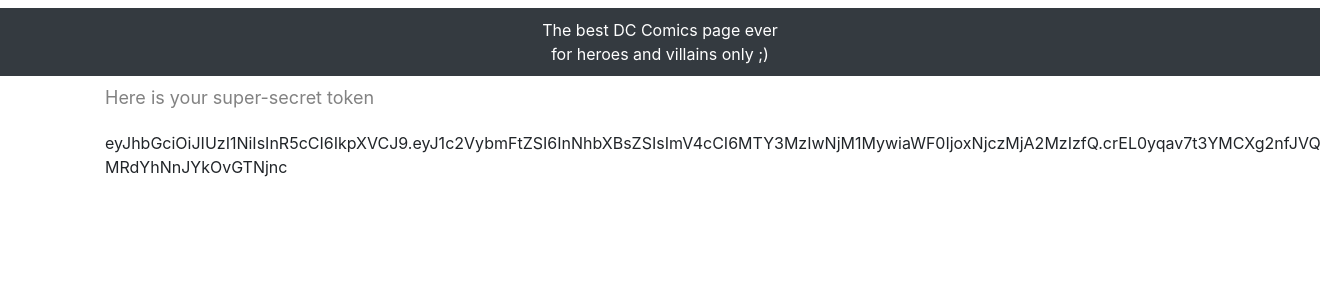
After one commit to KCzenczek/django_jwt_project, a Django app: page /dc/token in a window 1320 px wide; the page is wider, and only the part inside the window is pictured. The commit adds this page. Shown: the top 300 px of that part. Run offline with Django 4.2, Linux system fonts and the light colour scheme; the visitor is signed in with stand-in values (Sample User, id 1); some libraries are stand-ins or nearby versions.

Commit message:
token set up

```diff
--- a/main_page/urls.py
+++ b/main_page/urls.py
@@ -7,5 +7,6 @@ urlpatterns = [
     path("login", views.f_login, name="f_login"),
     path("logout", views.f_logout, name="f_logout"),
     path("api/", include("api.urls")),
+    path("token", views.token_generation, name="token_generation")
 
 ]
--- a/main_page/views.py
+++ b/main_page/views.py
@@ -1,6 +1,10 @@
+import jwt
+from datetime import datetime, timedelta
+
 from django.shortcuts import render, redirect
 from django.contrib import messages
 from django.contrib.auth import login, logout
+from django.contrib.auth.decorators import login_required
 from django.contrib.auth.models import User
 from django.core.exceptions import ObjectDoesNotExist
 
@@ -44,3 +48,17 @@ def f_login(request):
 def f_logout(request):
     logout(request)
     return redirect("/dc")
+
+
+@login_required
+def token_generation(request):
+    username = request.user.username
+
+    token_jwt = jwt.encode(
+        {
+            "username": username,
+            "exp": datetime.utcnow() + timedelta(seconds=30),
+            "iat": datetime.utcnow()
+        }, "access_secret", algorithm='HS256'
+    )
+    return render(request, 'main_page/token_generation.html', context={"token": token_jwt})
--- /dev/null
+++ b/static/css/token.css
@@ -0,0 +1,5 @@
+.token_text {
+    margin-bottom: 20px;
+    font-size: large;
+    color: #828282;
+}
--- a/templates/main_page/main_page.html
+++ b/templates/main_page/main_page.html
@@ -33,7 +33,7 @@
         </li>
         <li class="nav-item">
           <div type="button" class="btn btn-outline-secondary">
-            <a href="{% url 'admin:index' %}"  role="button" target="_blank">Generate token</a>
+            <a href="{% url 'token_generation' %}"  role="button" target="_blank">Generate token</a>
           </div>
         </li>
           {% if user.is_superuser %}
--- /dev/null
+++ b/templates/main_page/token_generation.html
@@ -0,0 +1,33 @@
+{% extends "django_jwt/base.html" %}
+{% load static %}
+
+{% block css %}
+<link rel="stylesheet" href="{% static 'css/token.css' %}">
+{% endblock %}
+
+{% block page_content %}
+
+  {% if messages %}
+    <ul class="messages p-2">
+    {% for message in messages %}
+    <div class="alert alert-{{ message.tags }} alert-dismissible fade show mx-5 mt-4 border border-{{ message.tags }}" role="alert">
+      <button type="button" class="close" data-dismiss="alert"><h6>Close</h6></button>
+        {{ message }}
+    </div>
+    {% endfor %}
+    </ul>
+  {% endif %}
+
+  <div class="container">
+    <div class="token_text">
+      Here is your super-secret token
+    </div>
+  </div>
+
+  <form method="post" enctype="multipart/form-data">
+    <div class="container">
+      {% csrf_token %}
+      {{ token }}
+    </div>
+  </form>
+{% endblock %}
```
